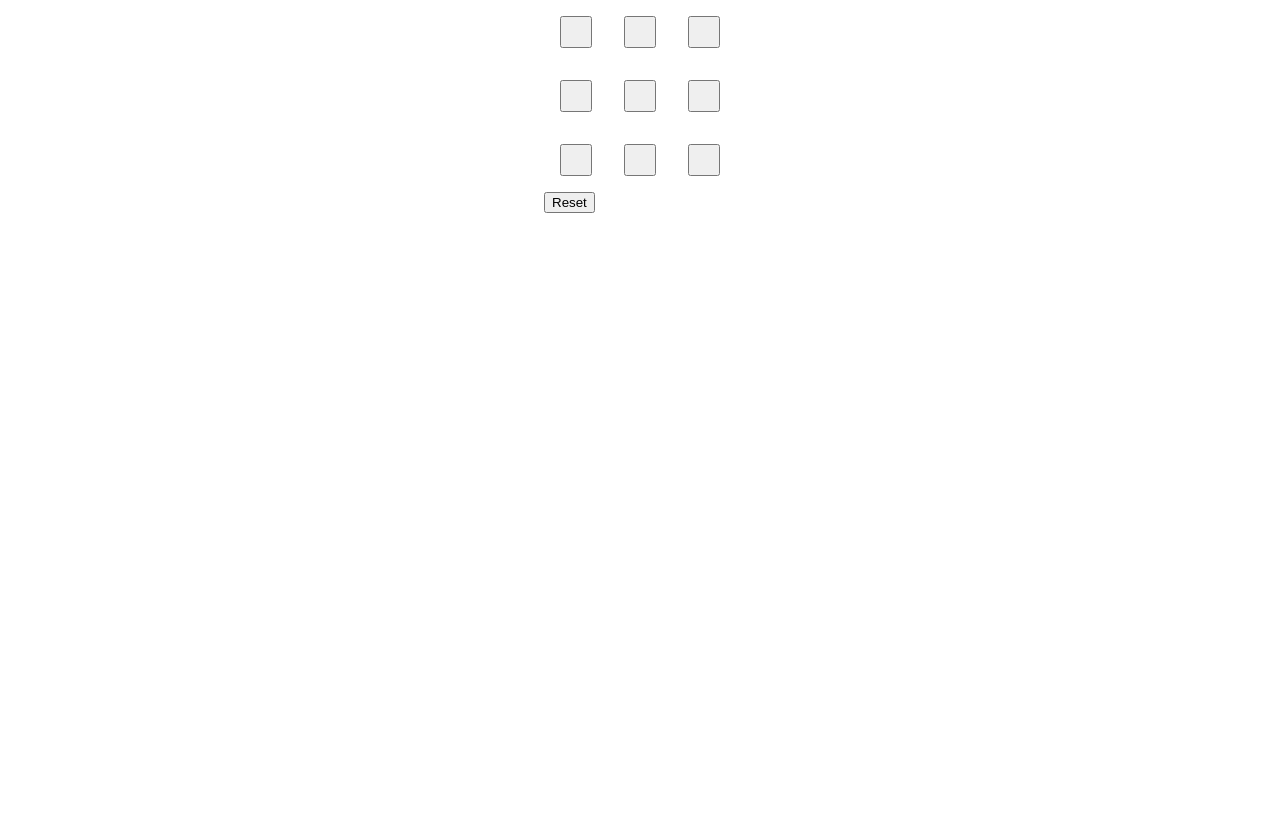
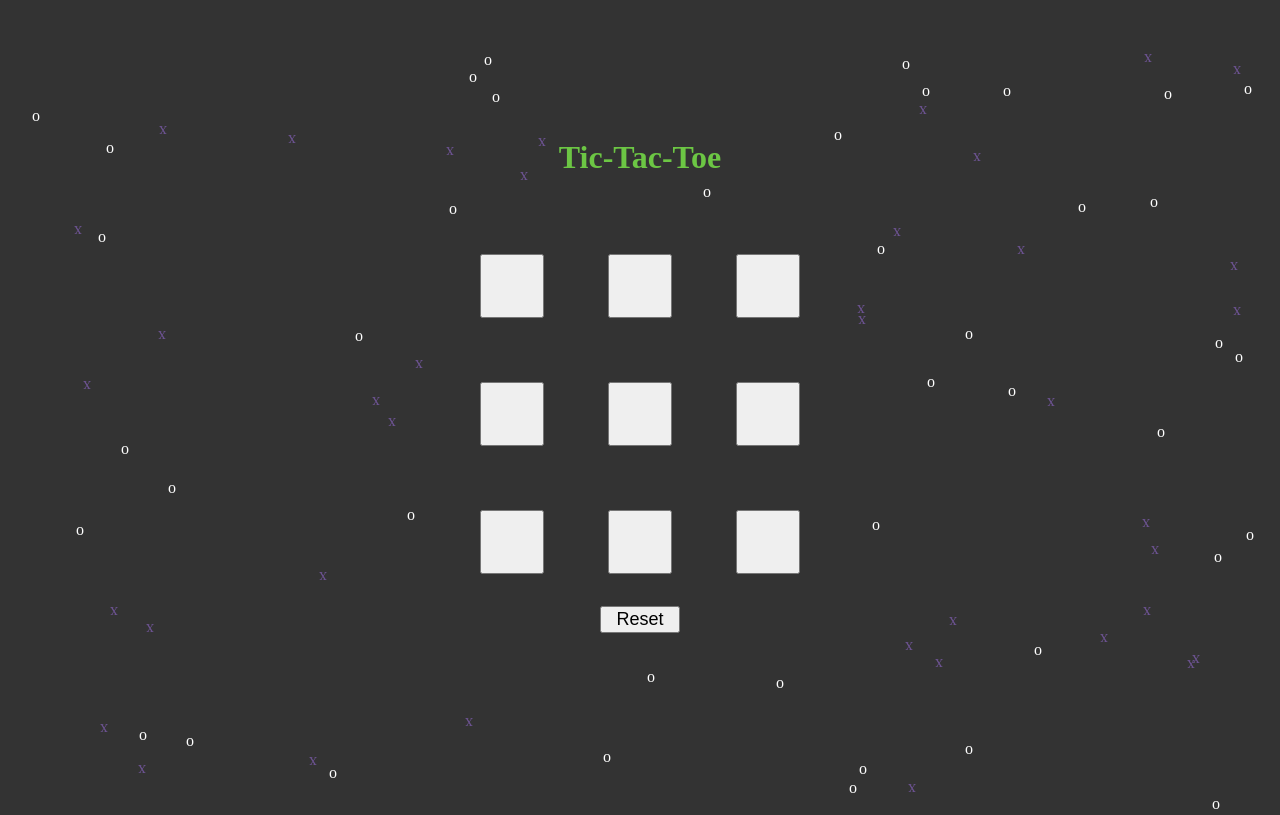
Before and after one commit to AmalRaghk/tictactoe2, a plain HTML site: page index.html in a window 1280 px wide. Drawn offline with Linux system fonts and the light colour scheme.

Commit message:
designed halway

```diff
--- a/tictactoe.css
+++ b/tictactoe.css
@@ -1,24 +1,51 @@
 body{
+  background-color: #333;
 
   margin: 0%;
   padding: 0%;
 }
-#container{
-  display: flex;
-  align-items: center;
-  justify-content: center;
+
+  #container {
+    height: 100vh;
+    display: flex;
+    flex-direction: column;
+    align-items: center;
+    justify-content: center;
+  }
+
+
+#grid {
+  margin: 50px;
+  margin-top: 25px;
 }
-#grid{
 
-}
 #row{
   display: flex;
   justify-content: space-between;
 }
 .cell{
 
-  width:2rem;
-  height: 2rem;
-  margin:1rem;
+  width:4rem;
+  height: 4rem;
+  margin:2rem;
+}
+.resetcontain{
+  width: 100%;
+  display: flex;
+  justify-content: center;
+
+}
+.reset{
+  width:5rem;
+  font-size: large;
+  margin: auto;
 }
 .cell:hover {background-color: #e5e8e5}
+@keyframes rotate {
+  from {
+    transform: rotate(0deg);
+  }
+  to {
+    transform: rotate(360deg);
+  }
+}
--- a/tictactoe.js
+++ b/tictactoe.js
@@ -1,16 +1,21 @@
 const container = document.querySelector('#container');
 const grid = document.createElement('div');
-k = 'x';
+
+
+//initialize the global variables
+move = 'x';
 pos = 0;
 let arr = Array(9).fill(null);
-
-let next = (k) => {
-  if (k == 'x')
-    return k = 'o';
+//function for the next move
+let next = (move) => {
+  if (move == 'x')
+    return move= 'o';
   else
-    return k = 'x';
+    return move= 'x';
 };
 
+
+//function  to find the winner
 const winner = () => {
   for (let i = 0; i < 3; i++) {
     if ((arr[i] === arr[i + 3]) && (arr[i + 3] === arr[i + 6]) && (arr[i + 6] !== null)) {
@@ -28,7 +33,7 @@ const winner = () => {
   return false;
 
 }
-
+//function to create a grid
 grid.setAttribute('id', 'grid');
 function createGrid(row,column){
 for (let i = 0; i < row; i++) {
@@ -45,32 +50,88 @@ for (let i = 0; i < row; i++) {
 }
 container.append(grid);
 }
+//call the create grid function
 createGrid(3,3);
+//create the header
+const heading = document.createElement('h1');
+heading.textContent = 'Tic-Tac-Toe';
+container.insertBefore(heading, grid);
+heading.style.color='#6cc644'
+//the reset function
+const cells=grid.querySelectorAll('button');
+const reset=() => {
+  arr=Array(9).fill(null);
+  cells.forEach((cell)=>{
+    cell.innerHTML='';
+    move='x';
+  })
 
-const cells=grid.querySelectorAll('button');
+
+}
+//the call for each cell externaly
 cells.forEach((cell)=>{
   cell.addEventListener('click',()=>{
     if (arr[cell.id] !== null) {
       return;
     }
-    arr[cell.id] = k;
+    arr[cell.id] = move;
+    cell.innerHTML = move;
     if (winner() === true) {
-      alert('winner '+k);
-      cell.innerHTML = k;
-      return;
+      alert('winner '+move);
+      reset();
+      return
     }
-    cell.innerHTML = k;
-    k = next(k);
+
+    move= next(move);
   })
 }
 )
+//the rest button
+const resetcontain=document.createElement('div');
 const resetButton=document.createElement('button');
+resetButton.setAttribute('class','reset');
 resetButton.innerHTML='Reset';
-resetButton.addEventListener('click',()=>{
-  arr=Array(9).fill(null);
-  cells.forEach((cell)=>{
-    cell.innerHTML='';
-  })
+resetButton.addEventListener('click',()=>reset());
+resetcontain.setAttribute('class','resetcontain');
+resetcontain.appendChild(resetButton);
+grid.appendChild(resetcontain);
+
+//animations
+const chooseWord=()=>{
+  let roll=Math.random()*100;
+  if (roll<50){
+    return 'x';
+  }
+  return 'o';
+
 }
-)
-grid.appendChild(resetButton);
+const wordx=document.createElement('div');
+wordx.setAttribute('class','wordx');
+function printWords() {
+  let randomNos = Math.random() * 100;
+  for (let i = 0; i < randomNos; i++) {
+    const words = document.createElement('div');
+    words.innerHTML = chooseWord();
+    words.innerHTML === 'x' ? words.style.color = '#6e5494' : words.style.color = 'white';
+    wordx.appendChild(words);
+    words.setAttribute('id', 'words' + i);
+    // Set the position of the character randomly on the page, but not in the center or behind the grid or heading or outside of the page
+    words.style.position = 'absolute';
+    let x, y;
+    let gridRect = grid.getBoundingClientRect();
+    let headingRect = heading.getBoundingClientRect();
+    do {
+      x = Math.random() * (window.innerWidth - words.offsetWidth);
+      y = Math.random() * (window.innerHeight - words.offsetHeight);
+    } while ((Math.abs(x - window.innerWidth / 2) < 50 && Math.abs(y - window.innerHeight / 2) < 50) || (x > gridRect.left && x < gridRect.right && y > gridRect.top && y < gridRect.bottom) || (x > headingRect.left && x < headingRect.right && y > headingRect.top && y < headingRect.bottom));
+    words.style.left = x + 'px';
+    words.style.top = y + 'px';
+    // Apply the rotation animation to the character
+    words.style.animation = 'rotate 2s infinite linear';
+  }
+  document.body.appendChild(wordx);
+}
+
+
+
+printWords();
```
